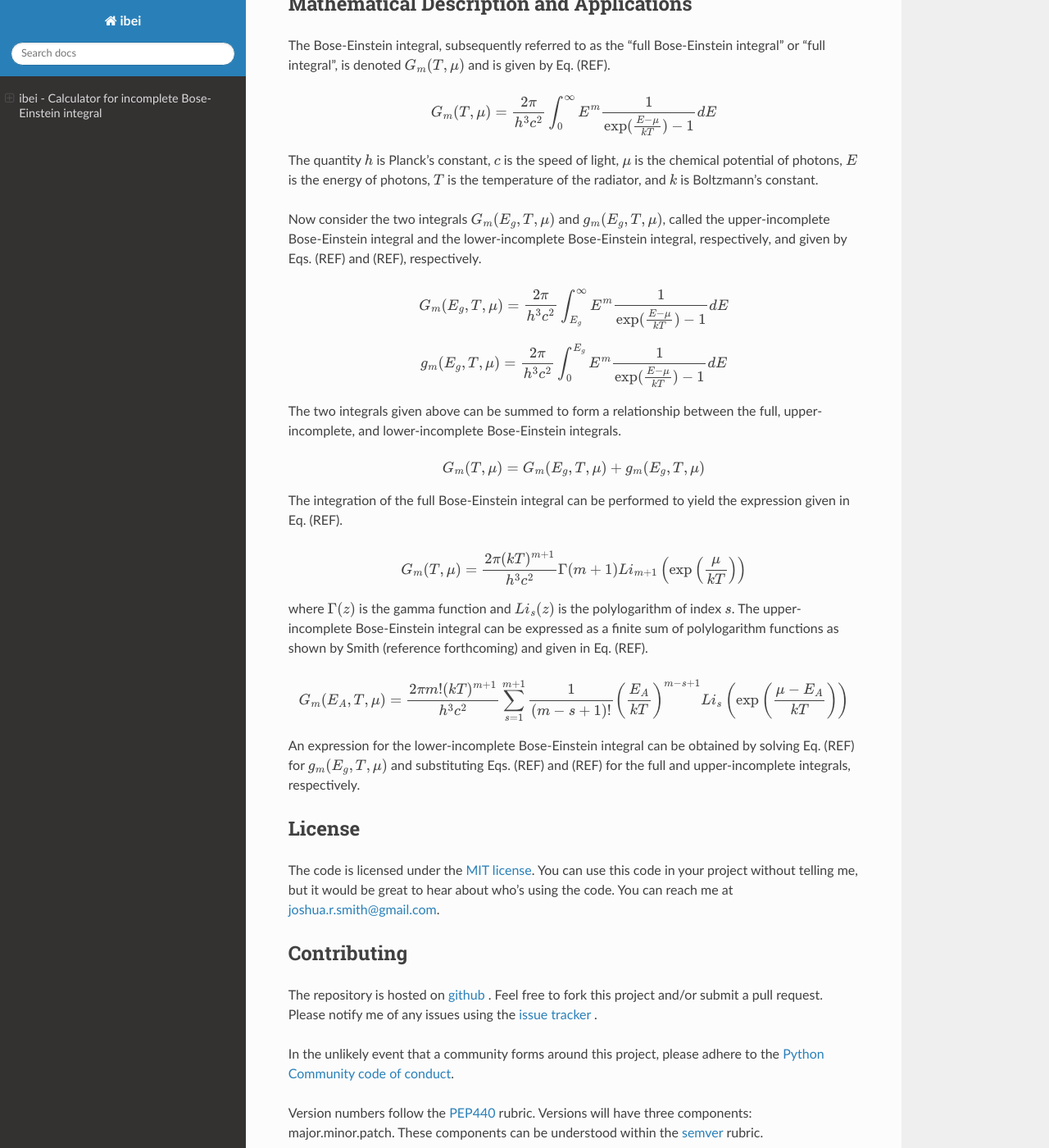
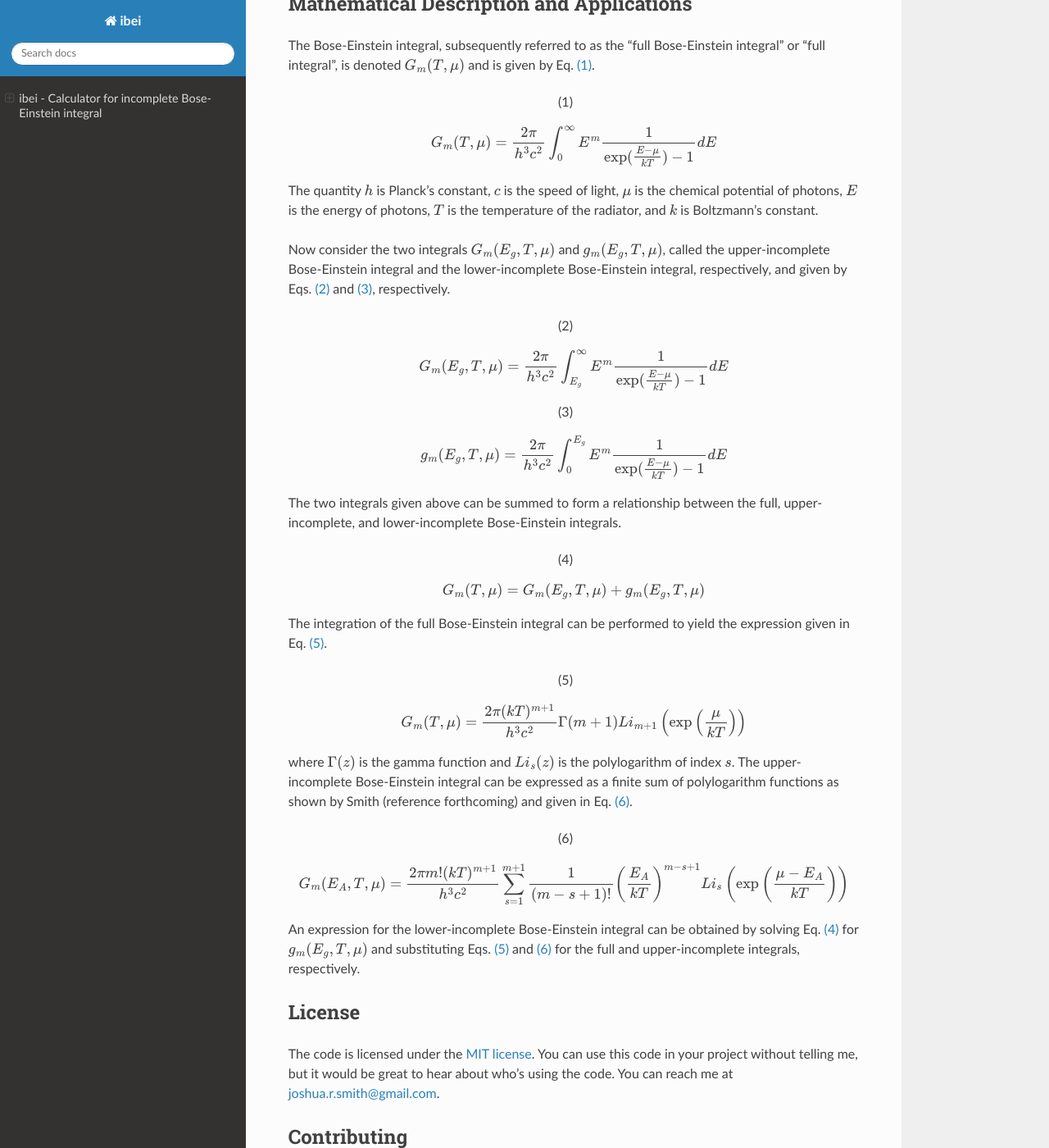
Before and after one commit to jrsmith3/ibei, a Sphinx documentation site: the page built from doc/index.rst, in a window 1280 px wide and 1400 px high, scrolled down 2191 px. Shown: the whole window at 82% size. Built offline with Sphinx 7.4.7 and the Read the Docs theme 2.0.0, drawn with Linux system fonts in a browser that asks for light colours; cross-references to code outside the pages are shown as plain code.

```diff
--- a/doc/index.rst
+++ b/doc/index.rst
@@ -92,11 +92,11 @@ Mathematical Description and Applications
 =========================================
 The Bose-Einstein integral, subsequently referred to as the "full
 Bose-Einstein integral" or "full integral", is denoted
-:math:`G_{m} (T, \mu)` and is given by Eq. (REF).
+:math:`G_{m} (T, \mu)` and is given by Eq. :eq:`eq:01`.
 
 .. math::
-
     G_{m}(T, \mu) = \frac{2 \pi}{h^{3} c^{2}} \int_{0}^{\infty} E^{m} \frac{1}{\exp(\frac{E-\mu}{kT}) - 1} dE
+    :label: eq:01
 
 
 The quantity :math:`h` is Planck's constant, :math:`c` is the speed of
@@ -107,16 +107,16 @@ and :math:`k` is Boltzmann's constant.
 Now consider the two integrals :math:`G_{m} (E_{g}, T, \mu)`
 and :math:`g_{m} (E_{g}, T, \mu)`, called the upper-incomplete
 Bose-Einstein integral and the lower-incomplete Bose-Einstein
-integral, respectively, and given by Eqs. (REF) and
-(REF), respectively.
+integral, respectively, and given by Eqs. :eq:`eq:02` and
+:eq:`eq:03`, respectively.
 
 .. math::
-
     G_{m} (E_{g}, T, \mu) = \frac{2 \pi}{h^{3} c^{2}} \int_{E_{g}}^{\infty} E^{m} \frac{1}{\exp(\frac{E-\mu}{kT}) - 1} dE
+    :label: eq:02
 
 .. math::
-
     g_{m} (E_{g}, T, \mu) = \frac{2 \pi}{h^{3} c^{2}} \int_{0}^{E_{g}} E^{m} \frac{1}{\exp(\frac{E-\mu}{kT}) - 1} dE
+    :label: eq:03
 
 
 The two integrals given above can be summed to form a relationship
@@ -124,33 +124,33 @@ between the full, upper-incomplete, and lower-incomplete
 Bose-Einstein integrals.
 
 .. math::
-
     G_{m} (T, \mu) = G_{m} (E_{g}, T, \mu) + g_{m} (E_{g}, T, \mu)
+    :label: eq:04
 
 
 The integration of the full Bose-Einstein integral can be performed to
-yield the expression given in Eq. (REF).
+yield the expression given in Eq. :eq:`eq:05`.
 
 .. math::
-
     G_{m}(T, \mu) = \frac{2 \pi (kT)^{m+1}}{h^{3} c^{2}} \Gamma(m+1) Li_{m+1}\left(\exp\left(\frac{\mu}{kT}\right)\right)
+    :label: eq:05
 
 
 where :math:`\Gamma(z)` is the gamma function and
 :math:`Li_{s}(z)` is the polylogarithm of index :math:`s`. The
 upper-incomplete Bose-Einstein integral can be expressed as a finite
 sum of polylogarithm functions as shown by Smith (reference
-forthcoming) and given in Eq. (REF).
+forthcoming) and given in Eq. :eq:`eq:06`.
 
 .. math::
-
     G_{m}(E_{A},T,\mu) = \frac{2\pi m! (kT)^{m+1}}{h^{3} c^{2}} \sum_{s = 1}^{m+1} \frac{1}{(m-s+1)!} \left( \frac{E_{A}}{kT} \right)^{m-s+1} Li_{s} \left( \exp \left( \frac{\mu - E_{A}}{kT} \right) \right)
+    :label: eq:06
 
 
 An expression for the lower-incomplete Bose-Einstein integral can be
-obtained by solving Eq. (REF) for :math:`g_{m} (E_{g}, T, \mu)` and
-substituting Eqs. (REF) and (REF) for the full and upper-incomplete
-integrals, respectively.
+obtained by solving Eq. :eq:`eq:04` for :math:`g_{m} (E_{g}, T, \mu)`
+and substituting Eqs. :eq:`eq:05` and :eq:`eq:06` for the full and
+upper-incomplete integrals, respectively.
 
 
 License
```
